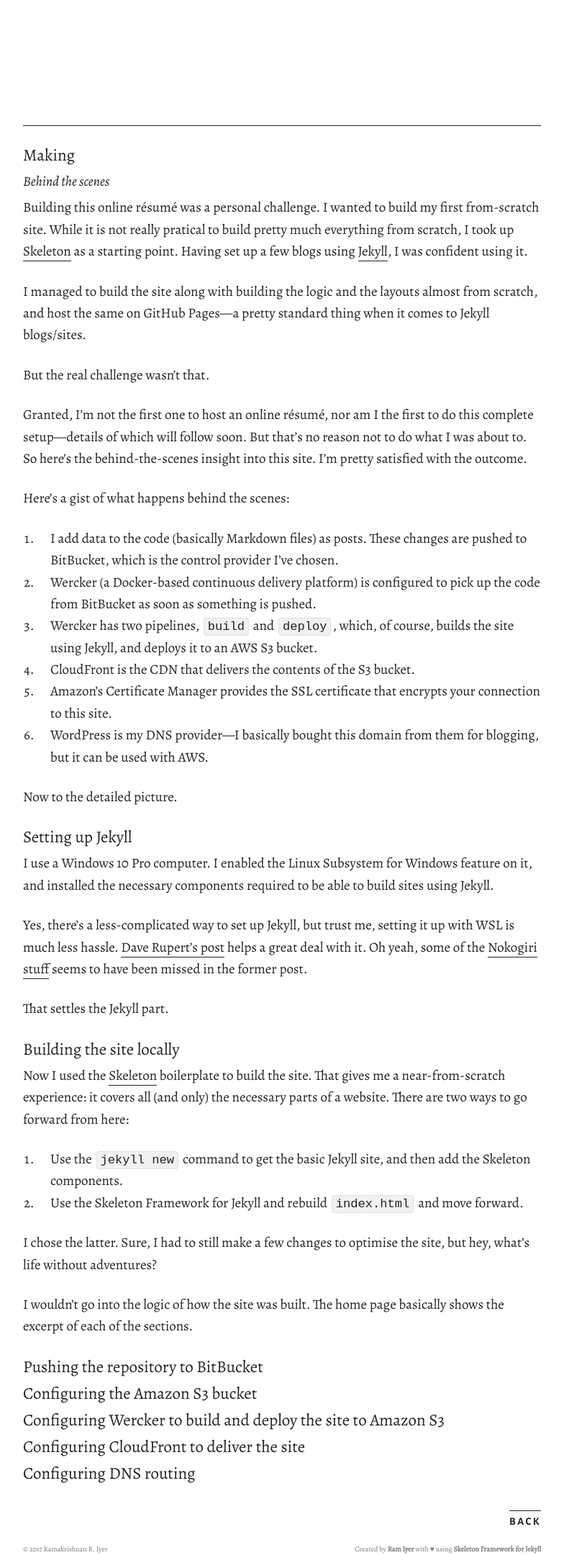
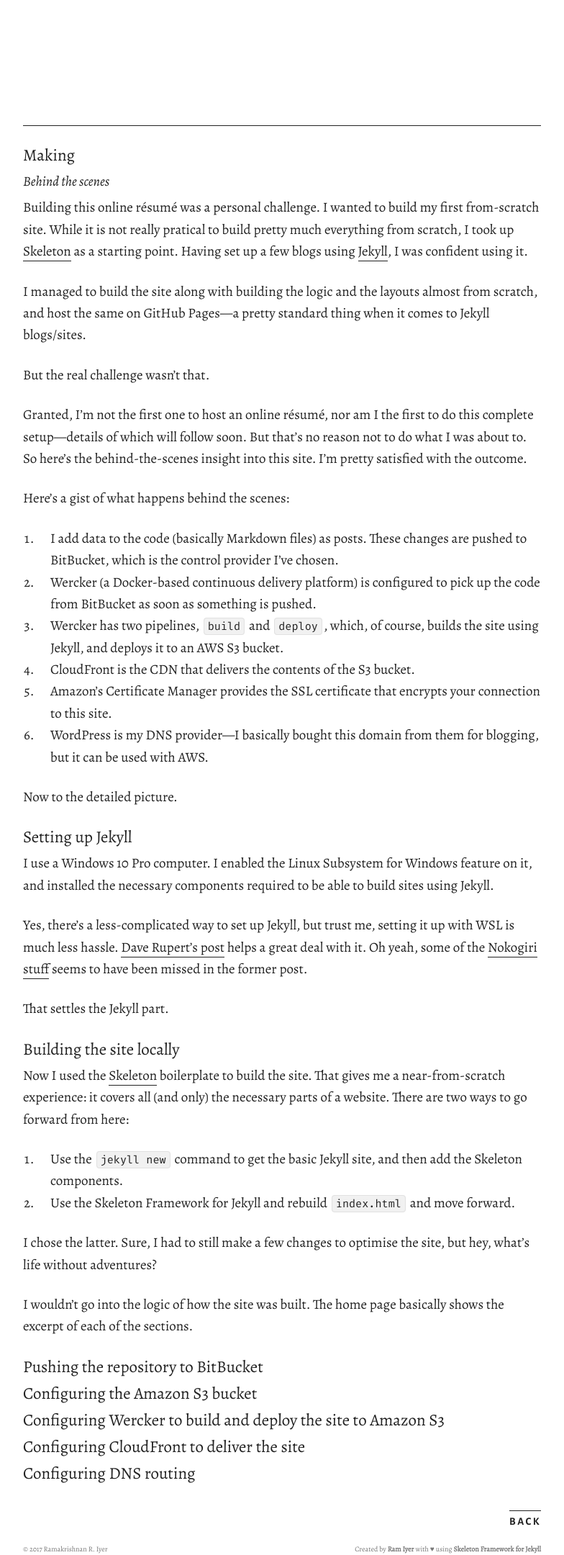
Before and after one commit to theramiyer/resume, a Jekyll site: the page built from pages/making.md, in a window 1280 px wide. Shown: the whole page at 72% size, without its empty margins (248-1032 px from the left). Built offline with Jekyll 4.4.1, drawn with Linux system fonts in a browser that asks for light colours.

Commit message:
Code implementation, use Fira Mono

```diff
--- a/_includes/head.html
+++ b/_includes/head.html
@@ -13,7 +13,7 @@
 
   <!-- FONT
   –––––––––––––––––––––––––––––––––––––––––––––––––– -->
-  <link href="//fonts.googleapis.com/css?family=Alegreya+Sans+SC:400,500,700|Alegreya:400,400i" rel="stylesheet" type="text/css" />
+  <link href="//fonts.googleapis.com/css?family=Alegreya+Sans+SC:400,500,700|Alegreya:400,400i|Fira+Mono" rel="stylesheet" type="text/css" />
 
   <!-- CSS
   –––––––––––––––––––––––––––––––––––––––––––––––––– -->
--- a/css/skeleton.css
+++ b/css/skeleton.css
@@ -349,9 +349,10 @@
 /* Code
 –––––––––––––––––––––––––––––––––––––––––––––––––– */
 code {
+  font-family: 'Fira Mono';
   padding: .2rem .5rem;
   margin: 0 .2rem;
-  font-size: 90%;
+  font-size: 80%;
   white-space: nowrap;
   background: #F1F1F1;
   border: 1px solid #E1E1E1;
```
Also changed, not shown: css/normalize.css.
